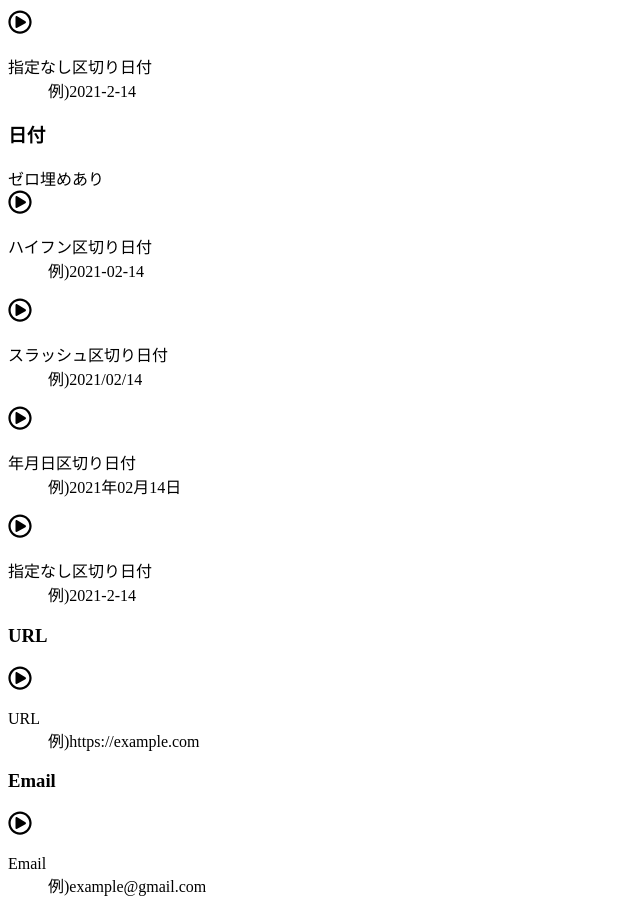
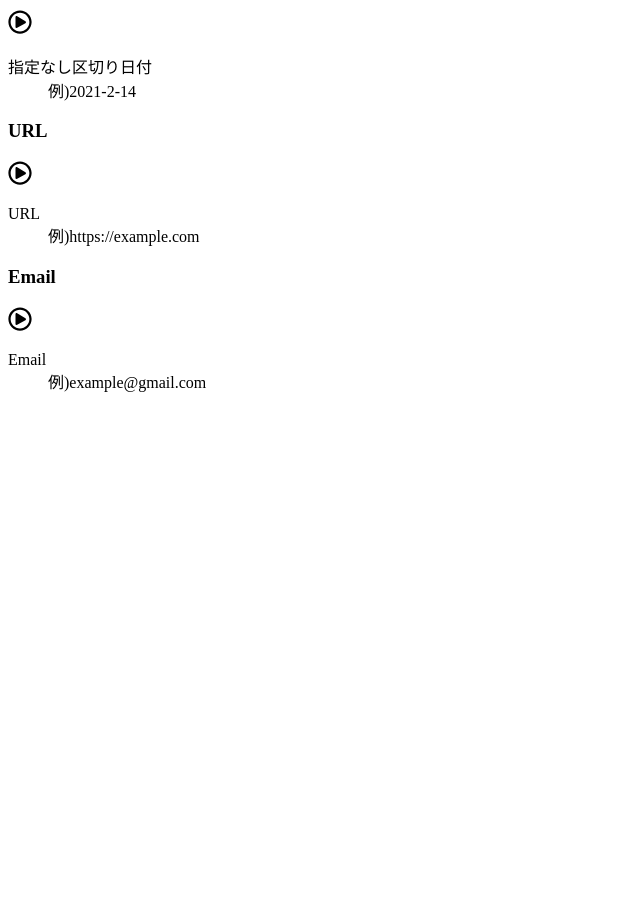
Before and after one commit to hatsu38/regex-cheat, a Next.js app: page / in a window 1280 px wide. Shown: the part 3260-4173 px from the top of the page, without its empty margins (0-640 px from the left). After the commit the page ends 3669 px from the top, so only its background shows below. Built offline with nearby package versions, Linux system fonts and the light colour scheme.

Commit message:
Create Regex Template Detail

```diff
--- /dev/null
+++ b/components/regex-template-details.tsx
@@ -0,0 +1,32 @@
+import { useSelector, useDispatch } from 'react-redux'
+
+const useText = () => {
+  const regexText = useSelector((state) => state.regexText)
+  const dispatch = useDispatch()
+  const updateText = (obj) =>
+    dispatch({
+      type: "UPDATE_ALL_TEXT",
+      targetText: obj.targetText,
+      regexText: obj.regexText
+    })
+  return { regexText, dispatch, updateText }
+}
+
+export default function RegexTemplateDetails(props) {
+  const { regexText, updateText } = useText()
+  const { regex } = props
+
+  return (
+    <div key={regex.code} className="flex items-center py-5 border-t border-gray-200 font-medium cursor-pointer hover:bg-gray-200" onClick={() => updateText(regex)}>
+      <svg width="24" height="24" data-icon="play-circle" className={`mr-2 ${regexText === regex.regexText ? "text-green-500" : "text-gray-400"}`} role="img" xmlns="http://www.w3.org/2000/svg" viewBox="0 0 512 512"><path fill="currentColor" d="M371.7 238l-176-107c-15.8-8.8-35.7 2.5-35.7 21v208c0 18.4 19.8 29.8 35.7 21l176-101c16.4-9.1 16.4-32.8 0-42zM504 256C504 119 393 8 256 8S8 119 8 256s111 248 248 248 248-111 248-248zm-448 0c0-110.5 89.5-200 200-200s200 89.5 200 200-89.5 200-200 200S56 366.5 56 256z" /></svg>
+      <dl className="grid grid-cols-1 text-gray-800">
+        <dt className="text-sm">
+        {regex.name}
+        </dt>
+        <dd className="mt-1 text-sm text-gray-500">
+          例){regex.sample}
+        </dd>
+      </dl>
+    </div>
+  )
+}
--- a/components/regex-templates.tsx
+++ b/components/regex-templates.tsx
@@ -1,49 +1,31 @@
 import React, { useState } from 'react'
-import { useDispatch } from 'react-redux'
 import groups from '../lib/templates/regex'
-
-const useText = () => {
-  const dispatch = useDispatch()
-  const updateText = (obj) =>
-    dispatch({
-      type: "UPDATE_ALL_TEXT",
-      targetText: obj.targetText,
-      regexText: obj.regexText
-    })
-  return { dispatch, updateText }
-}
+import RegexTemplateDetails from "./regex-template-details"
 
 export default function RegexTemplates() {
-  const { updateText } = useText()
   const [zeroPadding, setZeroPadding] = useState(true)
+
+  // NOTE: zeroPaddingがTrue(ゼロ埋めあり)のとき、zeroPaddingがFalseを除く
+  // zeroPaddingがFalse(ゼロ埋めなし)のとき、zeroPaddingがTrueを除く
+  const filteredGroups = groups.filter(group => group.zeroPadding != !zeroPadding)
 
   return (
     <div className="grid md:grid-cols-4 sm:grid-cols-2 text-white mt-5 shadow font-bold">
-      {groups.map(group =>
+      {filteredGroups.map(group =>
         <div className="px-4 py-1 bg-gray-50" key={group.name}>
           <div className="flex py-3 items-center justify-between text-gray-800">
             <h3>{group.name}</h3>
             {group.name === "日付" && (
               <div className="flex items-center text-gray-600 font-thin text-sm cursor-pointer" onClick={() => setZeroPadding(!zeroPadding)}>
-                <span className="mr-1">ゼロ埋め{zeroPadding ? "あり" : "なし"}</span>
-                <div className={`h-4 w-9 transition duration-200 ease-in border rounded-2xl relative inline-block ${zeroPadding ? "bg-green-300" : "bg-gray-300"}`}>
+                <span className="mr-1">ゼロ埋め {zeroPadding ? "あり" : "なし"}</span>
+                <div className={`h-4 w-9 transition duration-200 ease-in border rounded-2xl relative inline-block ${zeroPadding ? "bg-green-500" : "bg-gray-300"}`}>
                   <span className={`absolute top-0 bg-white w-4 h-4 rounded-full ${zeroPadding ? "right-0" : "left-0"}`}></span>
                 </div>
               </div>
             )}
           </div>
           {group.regularExpressions.map(regex =>
-            <div key={regex.code} className="flex items-center py-5 border-t border-gray-200 font-medium cursor-pointer hover:bg-gray-200" onClick={() => updateText(regex)}>
-              <svg width="24" height="24" data-icon="play-circle" className="mr-2 text-gray-300" role="img" xmlns="http://www.w3.org/2000/svg" viewBox="0 0 512 512"><path fill="currentColor" d="M371.7 238l-176-107c-15.8-8.8-35.7 2.5-35.7 21v208c0 18.4 19.8 29.8 35.7 21l176-101c16.4-9.1 16.4-32.8 0-42zM504 256C504 119 393 8 256 8S8 119 8 256s111 248 248 248 248-111 248-248zm-448 0c0-110.5 89.5-200 200-200s200 89.5 200 200-89.5 200-200 200S56 366.5 56 256z" /></svg>
-              <dl className="grid grid-cols-1 text-gray-800">
-                <dt className="text-sm">
-                {regex.name}
-                </dt>
-                <dd className="mt-1 text-sm text-gray-500">
-                  例){regex.sample}
-                </dd>
-              </dl>
-            </div>
+            <RegexTemplateDetails regex={regex} />
           )}
         </div>
       )}
```
